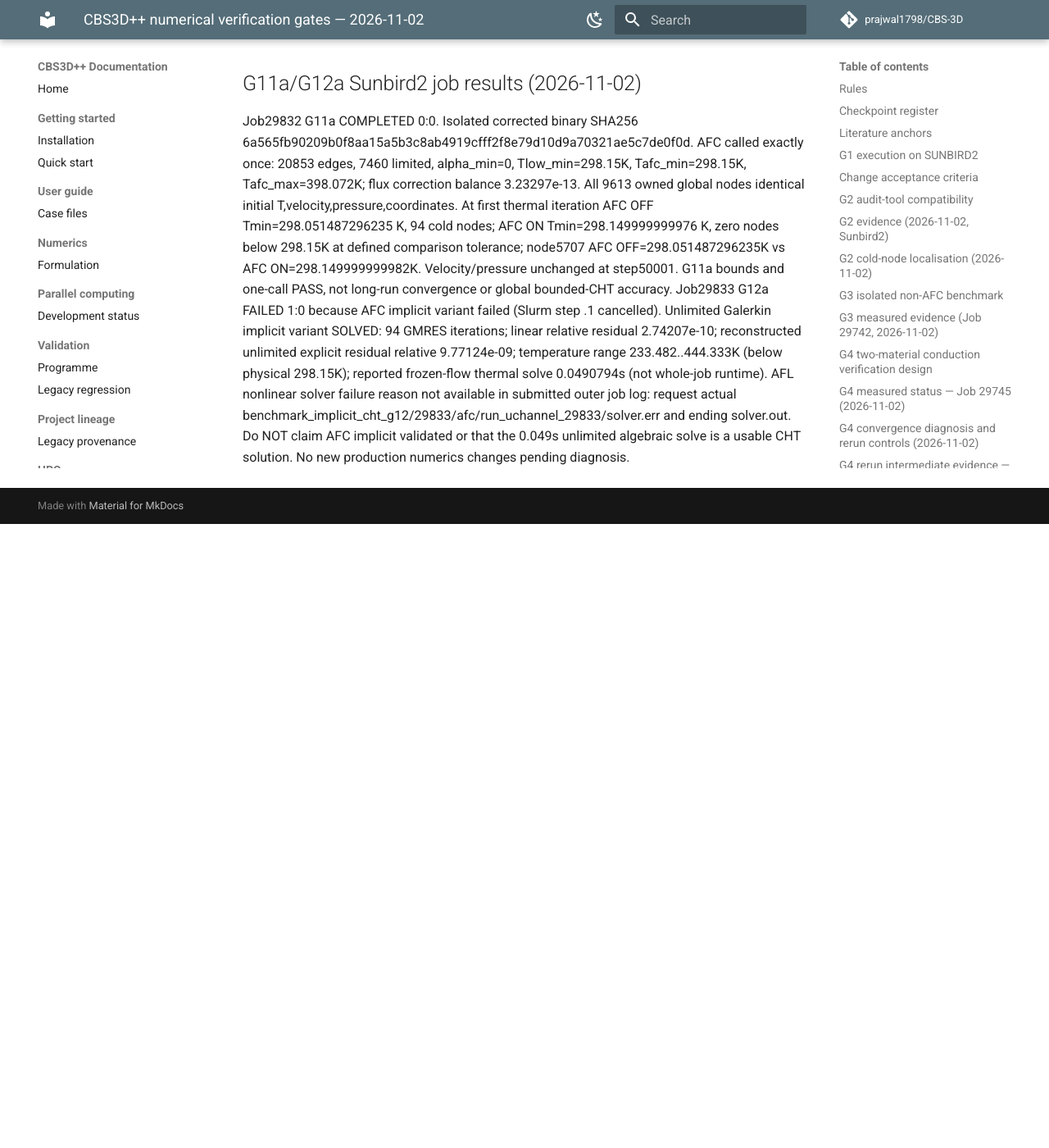
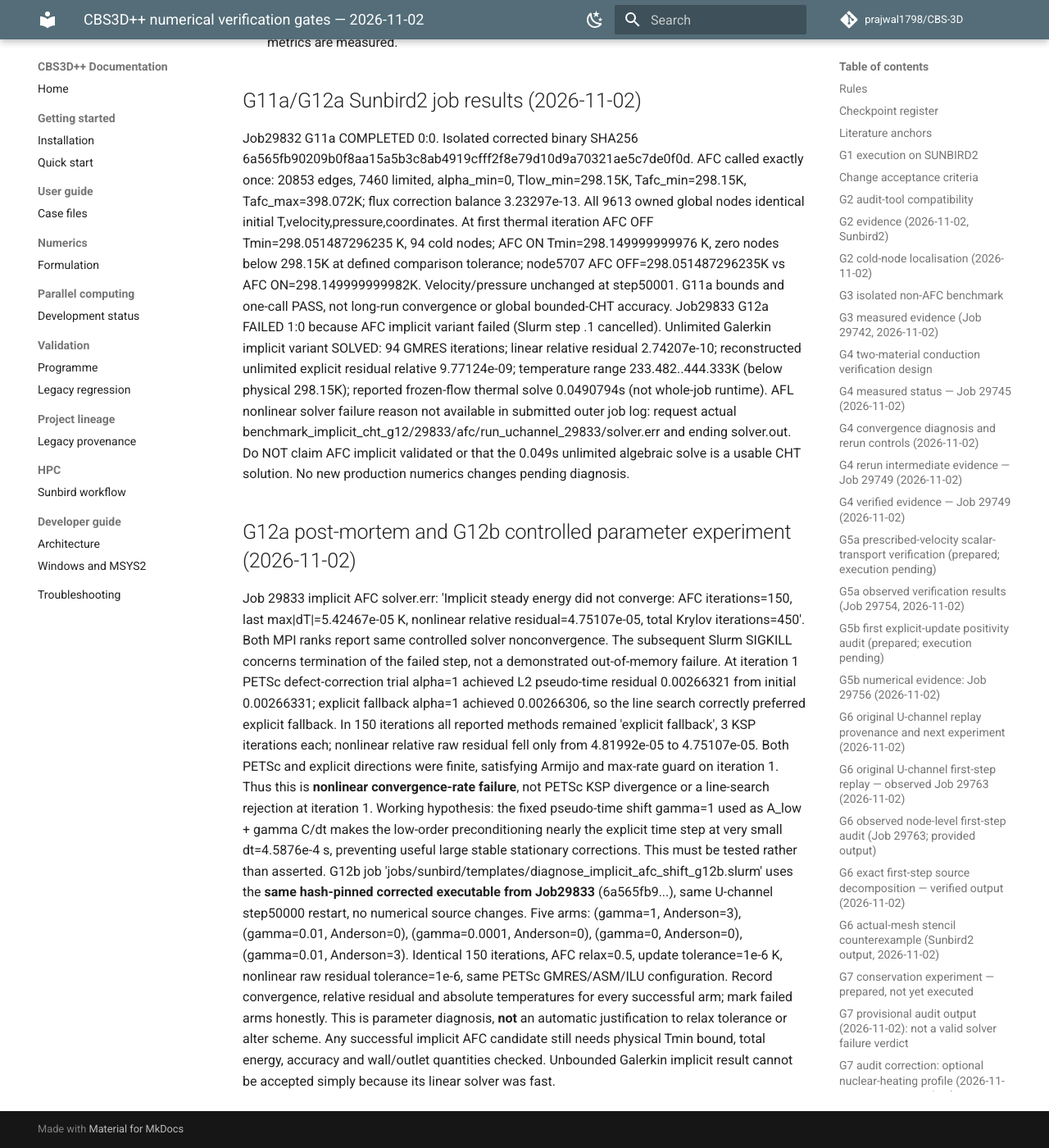
Before and after one commit to prajwal1798/CBS-3D, an MkDocs documentation site: the page built from docs/verification/CBS3D_NUMERICAL_VERIFICATION_GATES.md, in a window 1280 px wide and 1400 px high, scrolled down 22471 px. Shown: the whole window at 82% size. Built offline with MkDocs 1.6.1 and Material for MkDocs 9.7.7, drawn with Linux system fonts in a browser that asks for light colours; comment, search, counter and statistics services are not loaded; before the commit the page ends 23110 px from its top, so only the background shows below that; some of the changed text lies outside the part shown.

Commit message:
docs(G12): diagnose AFC nonlinear slow convergence and record controlled shift sensitivity benchmark

```diff
--- a/docs/verification/CBS3D_NUMERICAL_VERIFICATION_GATES.md
+++ b/docs/verification/CBS3D_NUMERICAL_VERIFICATION_GATES.md
@@ -27,7 +27,7 @@
 | G9 | Time/iteration convergence | Stationary residual, dt-variation and stopping robustness | Pending |
 | G10 | Grid convergence of quantities of interest | Tmax, interface flux, wall gradient and outlet enthalpy | Pending |
 | G11 | Additional stabilisation only if needed | Isolated failure, specific literature choice, accuracy + bounds verified | G11a one-step AFC PASS (Job29832) after single-call source correction: AFC call=1; Tmin OFF 298.051487K vs ON 298.15K; 94 cold nodes ->0; pressure/velocity unchanged; correction balance 3.23e-13. Long-run accuracy/conservation pending. |
-| G12 | Implicit acceleration only after verification | Same discrete result, lower runtime, robust nonlinear residual | G12a Job29833: unlimited frozen-flow PETSc implicit converged in 94 GMRES iterations, ~0.04908s, but Tmin=233.482K (nonphysical); AFC-enabled implicit variant FAILED. Need solver.err and AFC trace before diagnosing/changing nonlinear solver. |
+| G12 | Implicit acceleration only after verification | Same discrete result, lower runtime, robust nonlinear residual | G12a unlimited Galerkin converged 94 GMRES/0.049 s but unphysical Tmin 233.482 K; implicit AFC failed after 150 iterations despite 3 Krylov each, always choosing explicit fallback; raw relative residual 4.819e-5 ->4.751e-5. G12b frozen binary shift/Anderson sweep committed, not yet run. |
 
 ## Literature anchors
 
@@ -305,3 +305,9 @@
 ## G11a/G12a Sunbird2 job results (2026-11-02)
 Job29832 G11a COMPLETED 0:0. Isolated corrected binary SHA256 6a565fb90209b0f8aa15a5b3c8ab4919cfff2f8e79d10d9a70321ae5c7de0f0d. AFC called exactly once: 20853 edges, 7460 limited, alpha_min=0, Tlow_min=298.15K, Tafc_min=298.15K, Tafc_max=398.072K; flux correction balance 3.23297e-13. All 9613 owned global nodes identical initial T,velocity,pressure,coordinates. At first thermal iteration AFC OFF Tmin=298.051487296235 K, 94 cold nodes; AFC ON Tmin=298.149999999976 K, zero nodes below 298.15K at defined comparison tolerance; node5707 AFC OFF=298.051487296235K vs AFC ON=298.149999999982K. Velocity/pressure unchanged at step50001. G11a bounds and one-call PASS, not long-run convergence or global bounded-CHT accuracy.
 Job29833 G12a FAILED 1:0 because AFC implicit variant failed (Slurm step .1 cancelled). Unlimited Galerkin implicit variant SOLVED: 94 GMRES iterations; linear relative residual 2.74207e-10; reconstructed unlimited explicit residual relative 9.77124e-09; temperature range 233.482..444.333K (below physical 298.15K); reported frozen-flow thermal solve 0.0490794s (not whole-job runtime). AFL nonlinear solver failure reason not available in submitted outer job log: request actual benchmark_implicit_cht_g12/29833/afc/run_uchannel_29833/solver.err and ending solver.out. Do NOT claim AFC implicit validated or that the 0.049s unlimited algebraic solve is a usable CHT solution. No new production numerics changes pending diagnosis.
+
+## G12a post-mortem and G12b controlled parameter experiment (2026-11-02)
+Job 29833 implicit AFC solver.err: 'Implicit steady energy did not converge: AFC iterations=150, last max|dT|=5.42467e-05 K, nonlinear relative residual=4.75107e-05, total Krylov iterations=450'. Both MPI ranks report same controlled solver nonconvergence. The subsequent Slurm SIGKILL concerns termination of the failed step, not a demonstrated out-of-memory failure.
+At iteration 1 PETSc defect-correction trial alpha=1 achieved L2 pseudo-time residual 0.00266321 from initial 0.00266331; explicit fallback alpha=1 achieved 0.00266306, so the line search correctly preferred explicit fallback. In 150 iterations all reported methods remained 'explicit fallback', 3 KSP iterations each; nonlinear relative raw residual fell only from 4.81992e-05 to 4.75107e-05. Both PETSc and explicit directions were finite, satisfying Armijo and max-rate guard on iteration 1. Thus this is **nonlinear convergence-rate failure**, not PETSc KSP divergence or a line-search rejection at iteration 1.
+Working hypothesis: the fixed pseudo-time shift gamma=1 used as A_low + gamma C/dt makes the low-order preconditioning nearly the explicit time step at very small dt=4.5876e-4 s, preventing useful large stable stationary corrections. This must be tested rather than asserted. G12b job 'jobs/sunbird/templates/diagnose_implicit_afc_shift_g12b.slurm' uses the **same hash-pinned corrected executable from Job29833** (6a565fb9...), same U-channel step50000 restart, no numerical source changes. Five arms: (gamma=1, Anderson=3), (gamma=0.01, Anderson=0), (gamma=0.0001, Anderson=0), (gamma=0, Anderson=0), (gamma=0.01, Anderson=3). Identical 150 iterations, AFC relax=0.5, update tolerance=1e-6 K, nonlinear raw residual tolerance=1e-6, same PETSc GMRES/ASM/ILU configuration. Record convergence, relative residual and absolute temperatures for every successful arm; mark failed arms honestly. This is parameter diagnosis, **not** an automatic justification to relax tolerance or alter scheme.
+Any successful implicit AFC candidate still needs physical Tmin bound, total energy, accuracy and wall/outlet quantities checked. Unbounded Galerkin implicit result cannot be accepted simply because its linear solver was fast.
```
